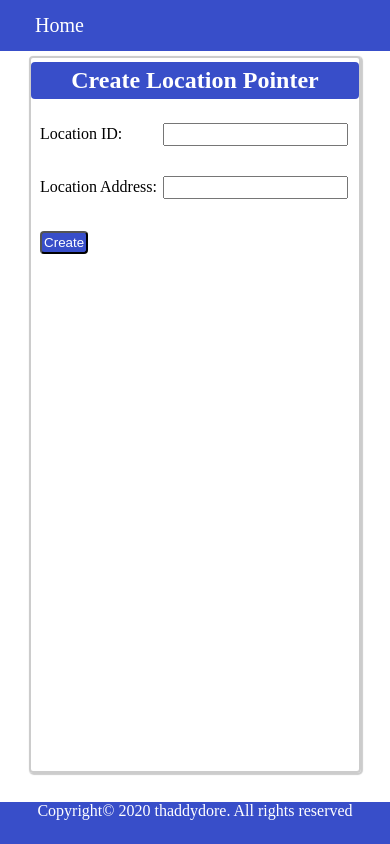
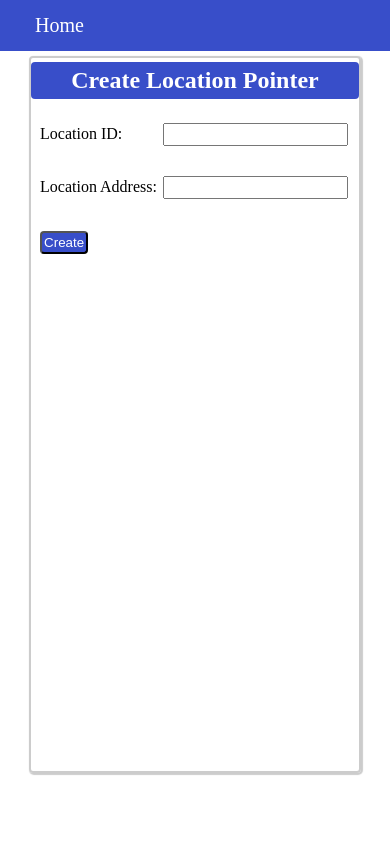
Before and after one commit to thaddydore/Geo-Forwarding-App, a website: page public/create.html in a window 390 px wide. Drawn offline with Linux system fonts and the light colour scheme.

Commit message:
worked on responsiveness final

```diff
--- a/public/create.css
+++ b/public/create.css
@@ -103,17 +103,6 @@ section .map-container {
 	border-radius: 4px;
 }
 
-.footer {
-	margin-top: 20px;
-	height: 5vh;
-	width: 100%;
-	color: #fff;
-	text-align: center;
-	background-color: rgb(56, 78, 201);
-	position: fixed;
-	bottom: 0px;
-	left: 0px;
-}
 
 @media (max-width: 380px) {
 	body h1 {
--- a/public/create.html
+++ b/public/create.html
@@ -36,9 +36,6 @@
         </div>
 			</div>
 		</section>
-		<footer class="footer">
-			<p>Copyright&copy; 2020 thaddydore. All rights reserved</p>
-		</footer>
 		<script src="./add.js"></script>
 	</body>
 </html>
--- a/public/index.css
+++ b/public/index.css
@@ -70,18 +70,6 @@ section .map-display {
 	height: 79vh;
 }
 
-.footer{
-	margin-top: 5px;
-	height: 5vh;
-	width: 100%;
-	color: #fff;
-	text-align: center;
-	background-color:rgb(56, 78, 201);
-	position: fixed;
-  bottom: 0px;
-  left: 0px
-}
-
 @media (max-width: 380px) {
 	body h1{
 		font-size: 15px
```
Also changed, not shown: public/index.html (+0 -3 lines).
